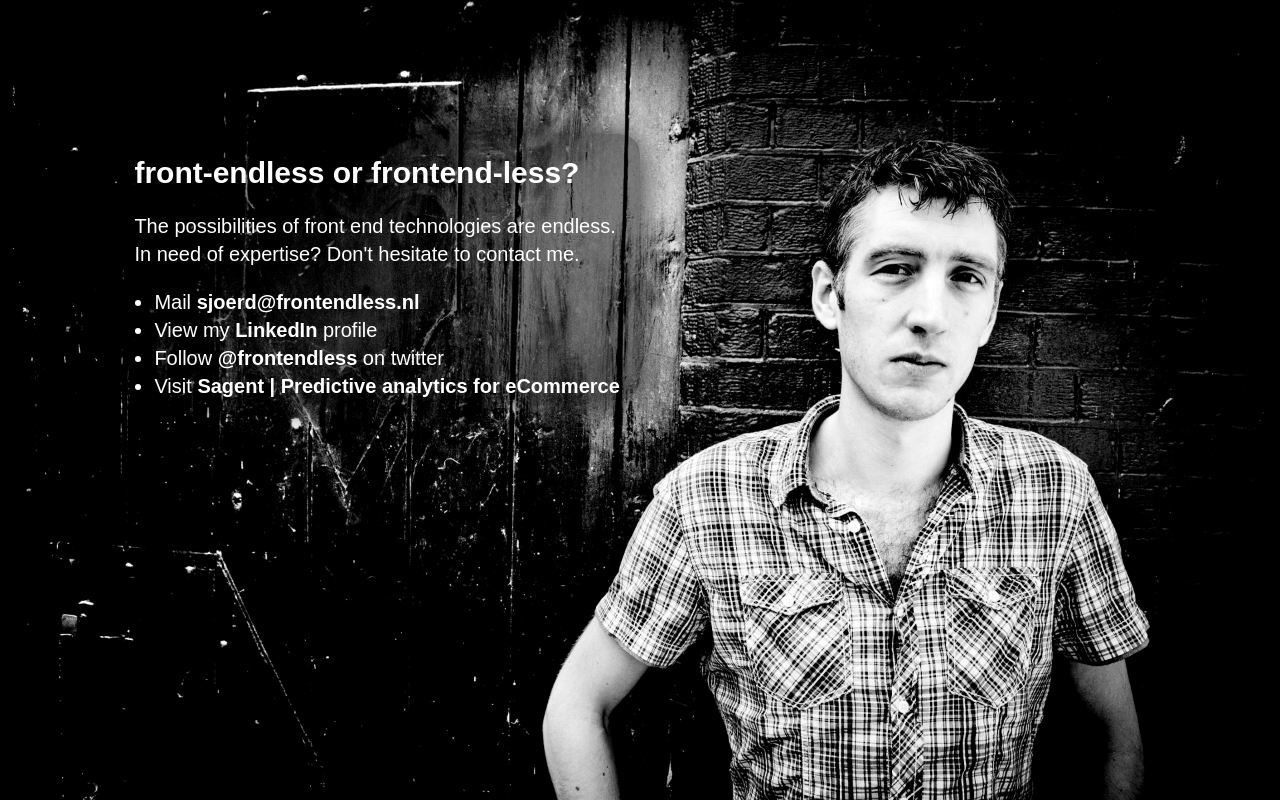
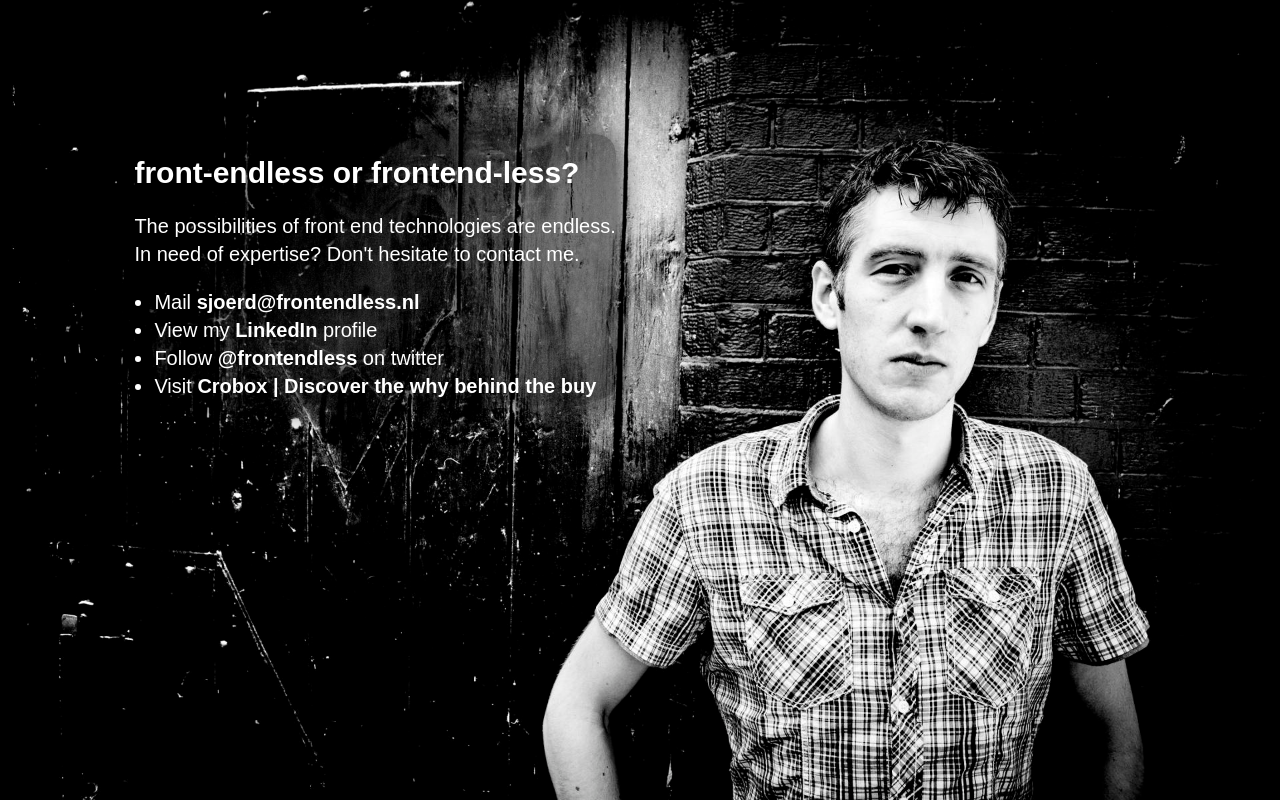
Before and after one commit to frontendless/frontendless.github.io, a plain HTML site: page index.html in a window 1280 px wide. Drawn offline with Linux system fonts and the light colour scheme; a web font is replaced by a local one.

Commit message:
Update index.html

```diff
--- a/index.html
+++ b/index.html
@@ -14,7 +14,7 @@
 			<li>Mail <a href="mailto:sjoerd@frontendless.nl">sjoerd@frontendless.nl</a></li>
 			<li>View my <a href="http://www.linkedin.com/in/sjoerdmulder">LinkedIn</a> profile</li>
 			<li>Follow <a href="http://www.twitter.com/frontendless">@frontendless</a> on twitter</li>
-			<li>Visit <a href="https://sagent.io/">Sagent | Predictive analytics for eCommerce</a></li>
+			<li>Visit <a href="https://crobox.com/">Crobox | Discover the why behind the buy</a></li>
 		</ul>
 	</section>
 	<script type="text/javascript">
```
